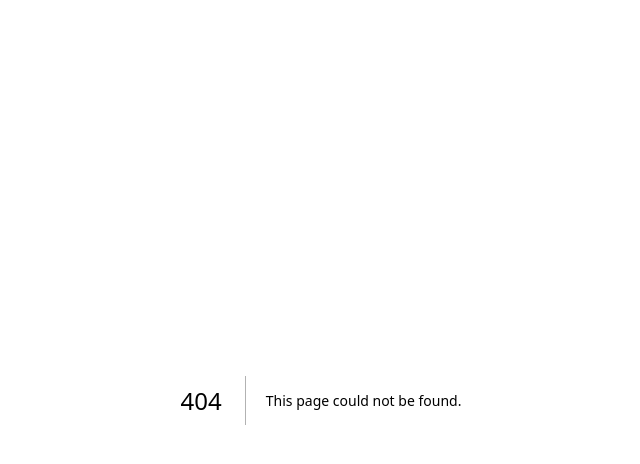
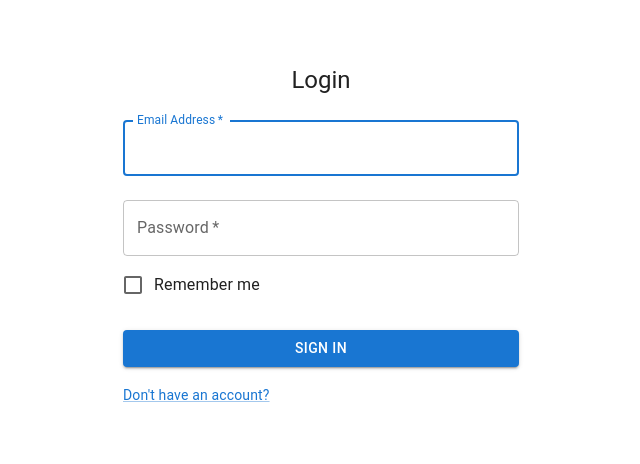
Before and after one commit to randysim/simplifycs, a Next.js app: page /login in a window 1280 px wide. Before the commit this address had no page. Shown: the top 464 px of the page, without its empty margins (319-959 px from the left). Built offline with nearby package versions, Linux system fonts and the light colour scheme.

Commit message:
user provider + login

```diff
--- /dev/null
+++ b/src/components/context/UserContext.js
@@ -0,0 +1,8 @@
+import { createContext } from "react";
+
+const UserContext = createContext({
+    signedIn: false,
+    authToken: ""
+});
+
+export default UserContext;
--- /dev/null
+++ b/src/components/context/UserProvider.js
@@ -0,0 +1,26 @@
+import UserContext from "./UserContext";
+import { useState, useEffect } from "react";
+
+const UserProvider = ({ children }) => {
+    const [userState, setUserState] = useState({
+        signedIn: false,
+        authToken: ""
+    });
+
+    /* ATTEMPT SIGN IN WITH COOKIE */
+
+    const value = {
+        userState,
+        setUserState
+    }
+
+    useEffect(() => {
+        console.log(`Provider Refreshed, Token: ${userState.authToken || "NO TOKEN"}`)
+    })
+
+    return (
+        <UserContext.Provider value={value}>{children}</UserContext.Provider>
+    );
+}
+
+export default UserProvider;
--- /dev/null
+++ b/src/components/profile/LoginForm.js
@@ -0,0 +1,102 @@
+import { useContext } from "react"
+import UserContext from "../context/UserContext"
+
+import Button from '@mui/material/Button';
+import CssBaseline from '@mui/material/CssBaseline';
+import TextField from '@mui/material/TextField';
+import FormControlLabel from '@mui/material/FormControlLabel';
+import Checkbox from '@mui/material/Checkbox';
+import Link from '@mui/material/Link';
+import Grid from '@mui/material/Grid';
+import Box from '@mui/material/Box';
+import Typography from '@mui/material/Typography';
+import Container from '@mui/material/Container';
+
+import axios from "axios";
+import { useRouter } from "next/router";
+
+export default function LoginForm() {
+    const user = useContext(UserContext);
+    const router = useRouter();
+
+    const handleSubmit = (event) => {
+        event.preventDefault();
+        const data = new FormData(event.currentTarget);
+
+        let email = data.get('email');
+        let password = data.get('password');
+
+        axios.post("api/login", { email, password })
+            .then(res => {
+                let body = res.data;
+                if (!body.success) {
+                    // ERROR (do some snackbar thing)
+                    console.log(body.error);
+
+                    return;
+                }
+
+                user.setUserState({ signedIn: true, authToken: body.authToken });
+                router.push("/dashboard");
+            });
+    };
+
+    return (
+        <Container component="main" maxWidth="xs">
+        <CssBaseline />
+        <Box
+          sx={{
+            marginTop: 8,
+            display: 'flex',
+            flexDirection: 'column',
+            alignItems: 'center',
+          }}
+        >
+          <Typography component="h1" variant="h5">
+            Login
+          </Typography>
+          <Box component="form" onSubmit={handleSubmit} noValidate sx={{ mt: 1 }}>
+            <TextField
+              margin="normal"
+              required
+              fullWidth
+              id="email"
+              label="Email Address"
+              name="email"
+              autoComplete="email"
+              autoFocus
+            />
+            <TextField
+              margin="normal"
+              required
+              fullWidth
+              name="password"
+              label="Password"
+              type="password"
+              id="password"
+              autoComplete="current-password"
+            />
+            <FormControlLabel
+              control={<Checkbox value="remember" color="primary" />}
+              label="Remember me"
+            />
+            <Button
+              type="submit"
+              fullWidth
+              variant="contained"
+              sx={{ mt: 3, mb: 2 }}
+            >
+              Sign In
+            </Button>
+            <Grid container>
+              <Grid item>
+                <Link href="/signup" variant="body2">
+                  {"Don't have an account?"}
+                </Link>
+              </Grid>
+            </Grid>
+          </Box>
+        </Box>
+      </Container>
+    );
+}
--- a/src/pages/_app.js
+++ b/src/pages/_app.js
@@ -1,5 +1,11 @@
-import '@/styles/globals.css'
+import '@/styles/globals.css';
+
+import UserProvider from '@/components/context/UserProvider';
 
 export default function App({ Component, pageProps }) {
-  return <Component {...pageProps} />
+  return (
+    <UserProvider>
+      <Component {...pageProps} />
+    </UserProvider>
+  );
 }
--- a/src/pages/api/login.js
+++ b/src/pages/api/login.js
@@ -1,7 +1,7 @@
 import { PrismaClient } from "@prisma/client";
 import bcrypt from "bcrypt";
 
-const prisma = PrismaClient();
+const prisma = new PrismaClient();
 
 export default async function handler(req, res) {
     if (req.method != "POST") return res.status(400).json({ success: false, error: "Expected post request." });
@@ -24,6 +24,7 @@ export default async function handler(req, res) {
         if (err) return res.status(500);
 
         if (match) {
+            console.log(`${email} logged in! auth token: ${user.authToken}`);
             return res.status(200).json({ success: true, authToken: user.authToken });
         } else {
             return res.status(200).json({ success: false, error: "Passwords do not match."});
--- /dev/null
+++ b/src/pages/dashboard.js
@@ -0,0 +1,5 @@
+export default function Dashboard() {
+    return (
+        <div></div>
+    )
+}
--- /dev/null
+++ b/src/pages/login.js
@@ -0,0 +1,9 @@
+import LoginForm from "@/components/profile/LoginForm";
+
+export default function Login() {
+    return (
+        <div>
+            <LoginForm />
+        </div>
+    )
+}
```
Also changed, not shown: package.json (+10 -4 lines), 1 other file (tests, documents, lock files or other folders).
